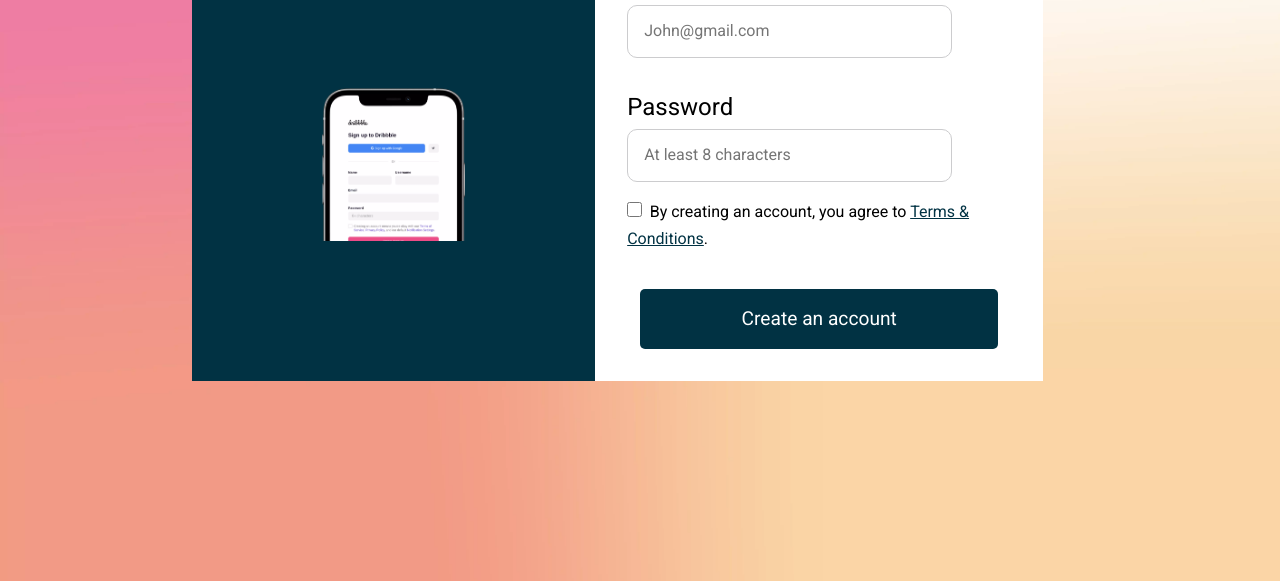
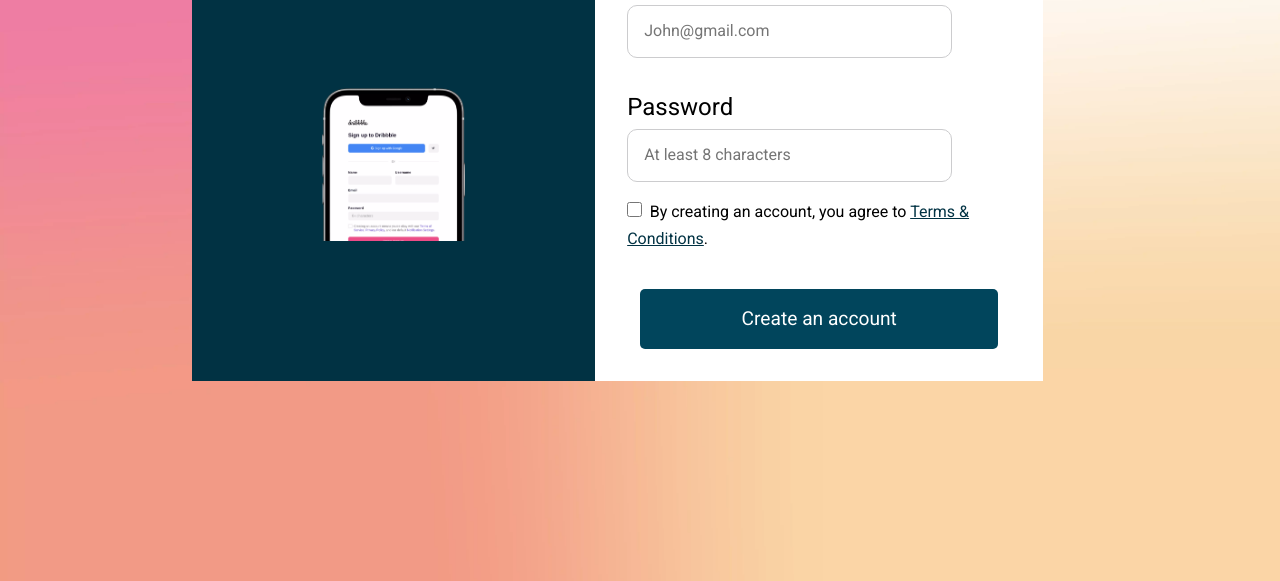
Before and after one commit to lokicodedaily/signup, a plain HTML site: page index.html in a window 1280 px wide. In both pictures the pointer is over the button "Create an account". Shown: the part 219-800 px from the top of the page. Drawn offline with Linux system fonts and the light colour scheme.

Commit message:
added hover effect to btn

```diff
--- a/style/style.css
+++ b/style/style.css
@@ -98,11 +98,16 @@ body {
     border-radius: 5px;
     outline: 0;
     cursor: pointer;
+    transition: 0.3s;
 }
 
 .btn__main{
     text-align: center;
     margin-bottom: 2rem;
+}
+
+.btn:hover {
+    background: #01455c;
 }
 
 
```
